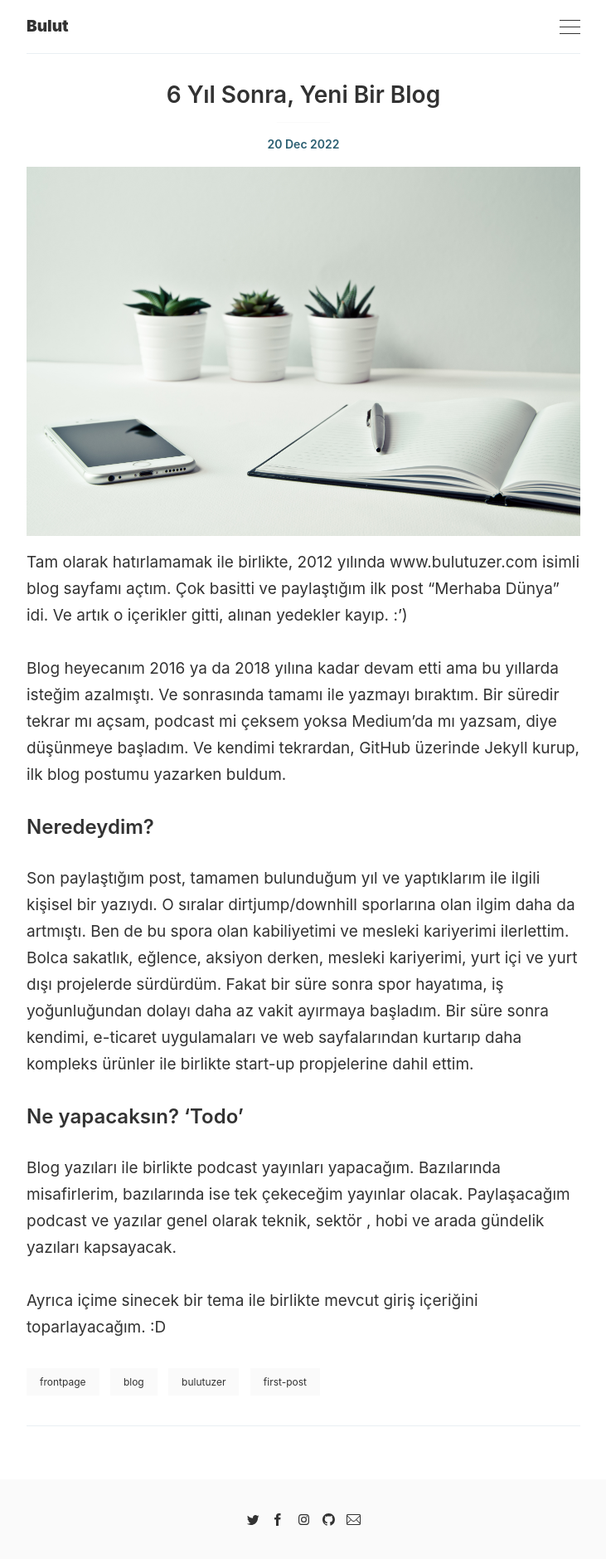
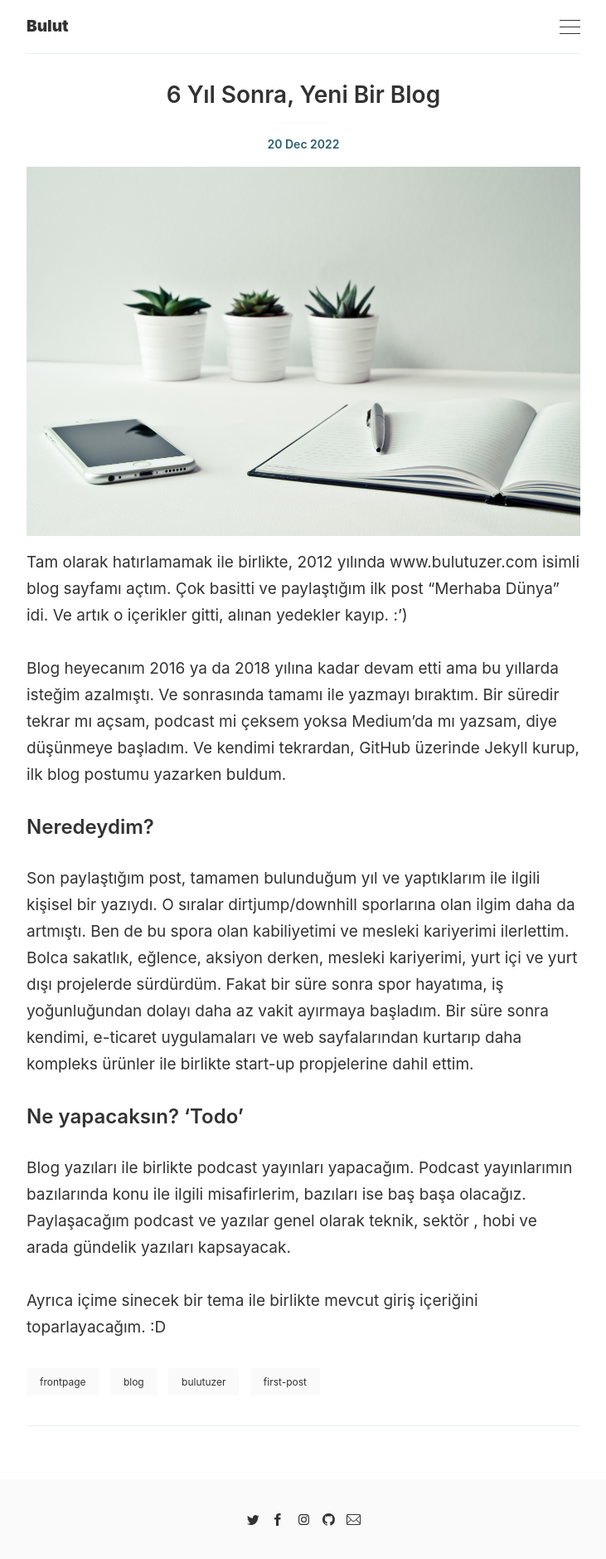
Before and after one commit to bulutuzer/bulutuzer, a Jekyll site: the page built from _posts/2022-12-20-6-yil-sonra-yeni-bir-blog.markdown, in a window 1280 px wide. Shown: the whole page at 83% size, without its empty margins (274-1005 px from the left). Built offline with Jekyll 4.4.1, drawn with Linux system fonts in a browser that asks for light colours.

Commit message:
fix: content changed

```diff
--- a/_posts/2022-12-20-6-yil-sonra-yeni-bir-blog.markdown
+++ b/_posts/2022-12-20-6-yil-sonra-yeni-bir-blog.markdown
@@ -15,6 +15,6 @@
 
 ### Ne yapacaksın? 'Todo'
 
-Blog yazıları ile birlikte podcast yayınları yapacağım. Bazılarında misafirlerim, bazılarında ise tek çekeceğim yayınlar olacak. Paylaşacağım podcast ve yazılar genel olarak teknik, sektör , hobi ve arada gündelik yazıları kapsayacak.
+Blog yazıları ile birlikte podcast yayınları yapacağım. Podcast yayınlarımın bazılarında konu ile ilgili misafirlerim, bazıları ise baş başa olacağız. Paylaşacağım podcast ve yazılar genel olarak teknik, sektör , hobi ve arada gündelik yazıları kapsayacak.
 
 Ayrıca içime sinecek bir tema ile birlikte mevcut giriş içeriğini toparlayacağım. :D
```
